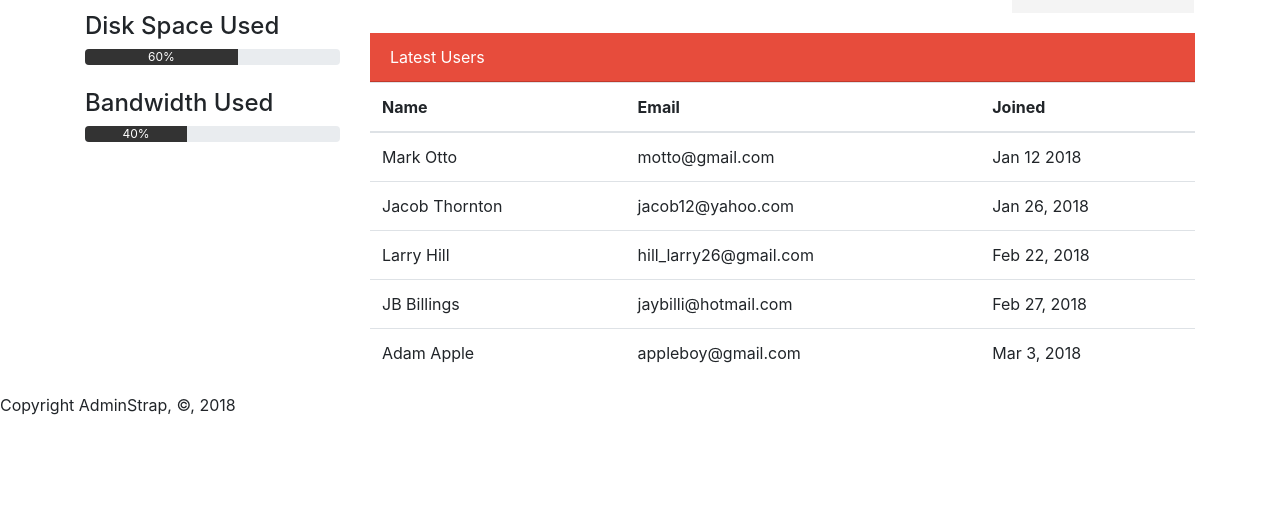
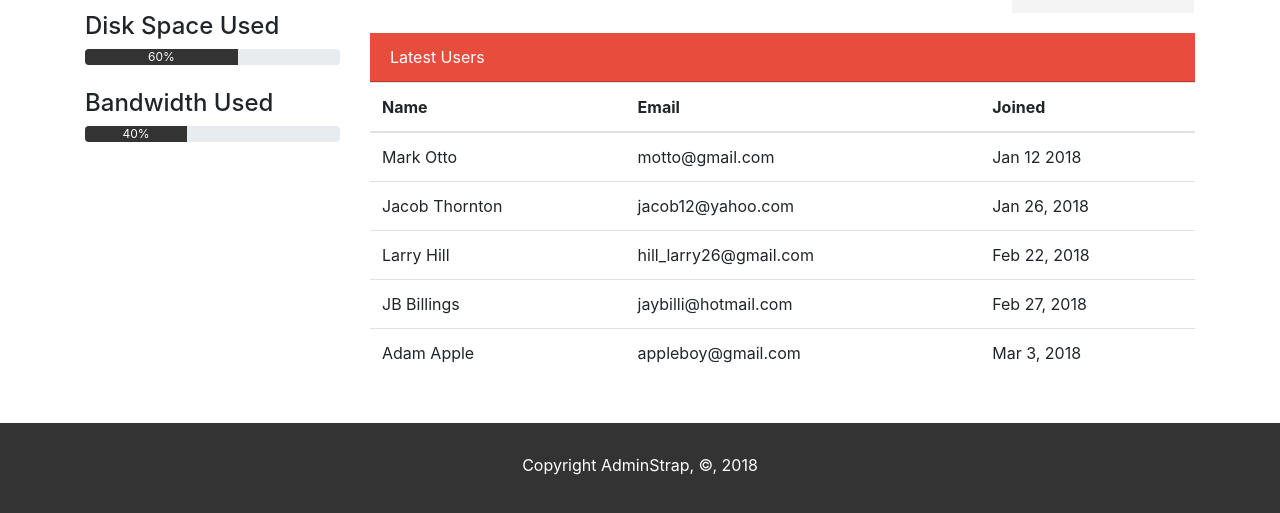
Before and after one commit to JK-FlipFlop/AdminStrap, a plain HTML site: page index.html in a window 1280 px wide. Shown: the part 421-934 px from the top of the page. Before the commit the page ends 854 px from the top, so only its background shows below. Drawn offline with nearby package versions, Linux system fonts and the light colour scheme; a script that the page names is missing.

Commit message:
Modified for footer and form

```diff
--- a/css/styles.css
+++ b/css/styles.css
@@ -149,7 +149,14 @@ body
   margin-top: 40px;
 }
 
-
+#footer
+{
+  background-color: #333;
+  color: #fff;
+  padding: 30px;
+  margin-top: 30px;
+  text-align: center;
+}
 
 
 
```
